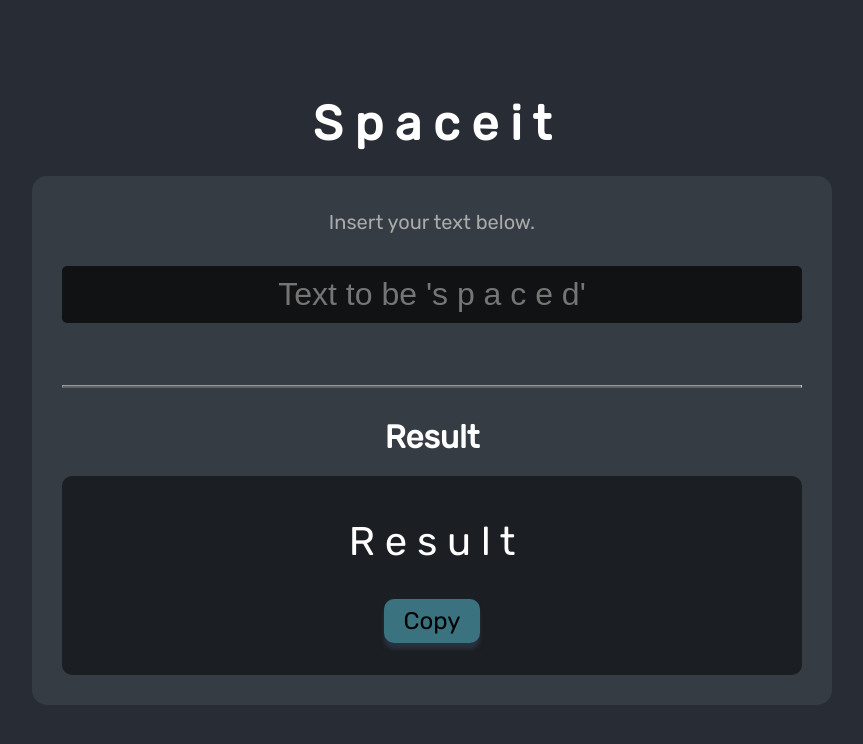
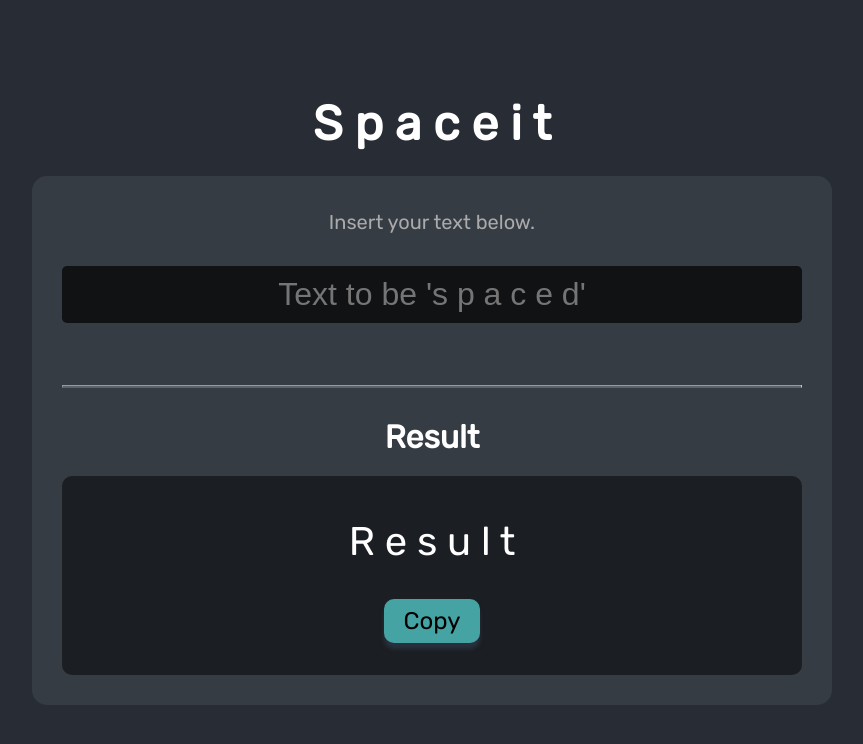
Before and after one commit to wiput1999/space-it, a React (Create React App) app: page / in a window 1280 px wide. Shown: the top 744 px of the page, without its empty margins (208-1071 px from the left). Built offline with nearby package versions, Linux system fonts and the light colour scheme.

Commit message:
Update Button color and wording (#28)
* [UPDATE] Copy Button State

* [UPDATE] Button Emoji Attribute

```diff
--- a/src/App.css
+++ b/src/App.css
@@ -82,6 +82,24 @@
   color: #000000;
   margin: 1em 0 0 0;
   border: 0;
+  background-color: #46a3a3;
+  cursor: pointer;
+  padding: 8px 20px;
+  border-radius: 10px;
+  box-shadow: 0px 6px 4px rgb(51 64 82 / 58%);
+}
+
+#copy.-disabled {
+  cursor: not-allowed;
+}
+
+#copied {
+  appearance: none;
+  font-family: 'Rubik', sans-serif;
+  font-size: 1.5em;
+  color: #000000;
+  margin: 1em 0 0 0;
+  border: 0;
   background-color: #3b7280;
   cursor: pointer;
   padding: 8px 20px;
--- a/src/App.tsx
+++ b/src/App.tsx
@@ -62,8 +62,11 @@ const App: React.FC = () => {
         <section id="result-area">
           <h3 className="result">{text}</h3>
           {copyStatus ? (
-            <button id="copy" className="-disabled" title="Click to copy">
-              Copied!
+            <button id="copied" className="-disabled" title="Click to copy">
+              Copied!{' '}
+              <span role="img" aria-label="">
+                🎉
+              </span>
             </button>
           ) : (
             <button id="copy" onClick={handleCopy} title="Click to copy">
```
